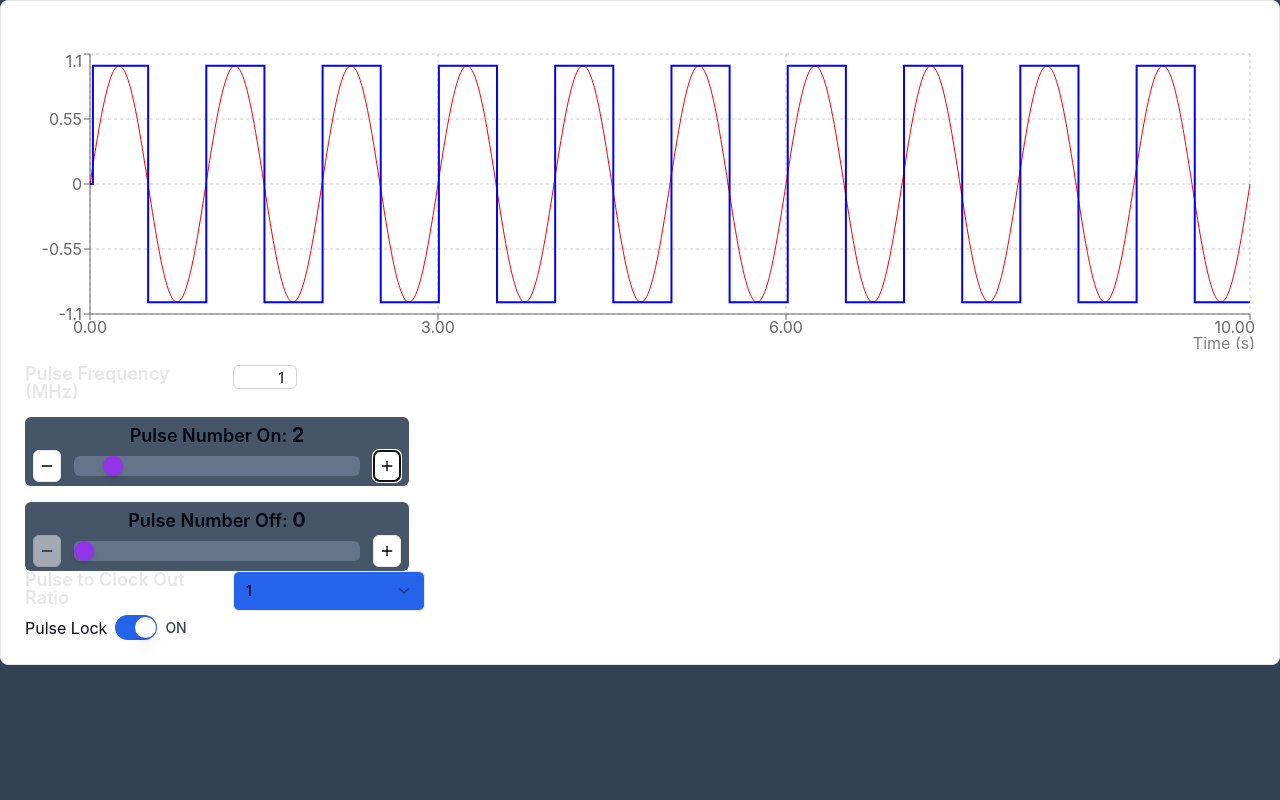
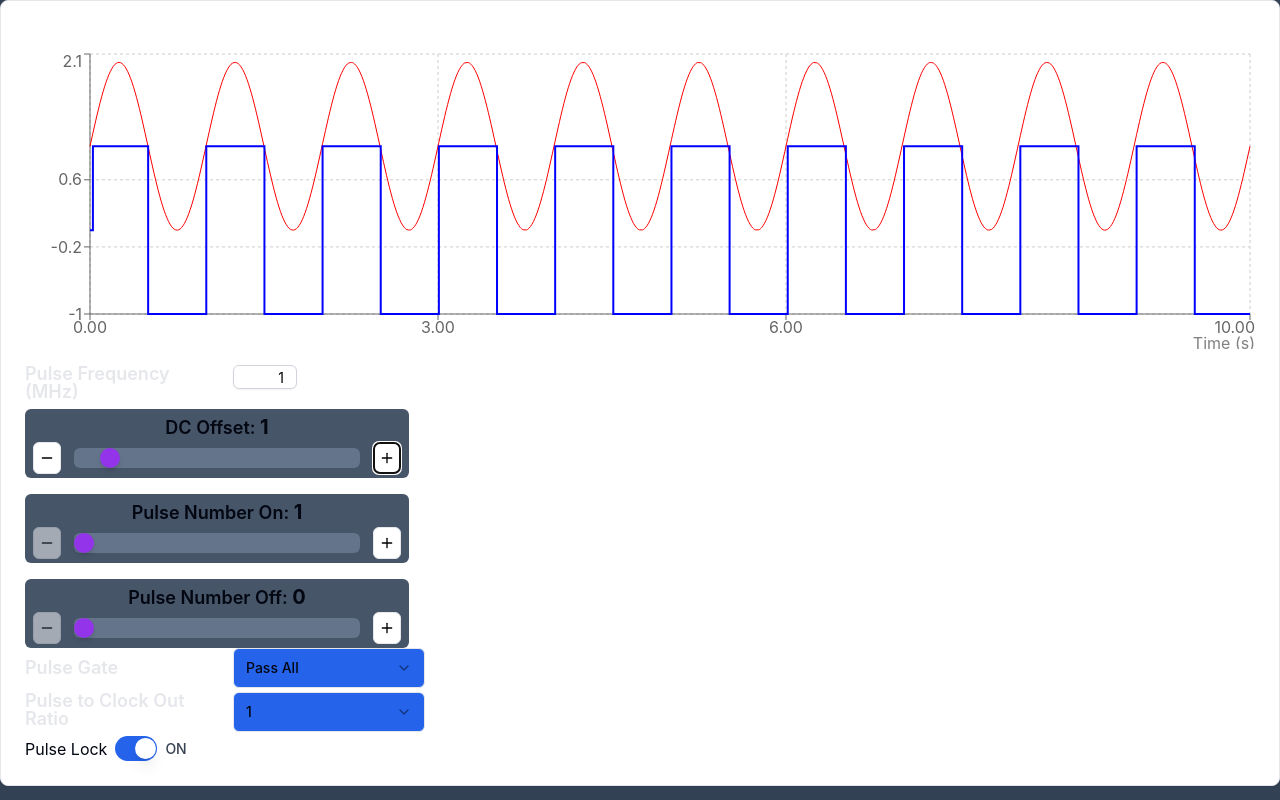
Before and after one commit to Willlasbury/labview, a React (Vite) app: page / in a window 1280 px wide. Both pictures are taken after a click on the button 387 px from the left and 466 px from the top of the page. Built offline with nearby package versions, Linux system fonts and the light colour scheme.

Commit message:
adjusted y axis of graph while toggling dcoffset

```diff
--- a/src/App.tsx
+++ b/src/App.tsx
@@ -22,6 +22,7 @@ function App() {
   const [pulseNumOff, setPulseNumOff] = useState<number>(0);
   const [pulseGate, setPulseGate] = useState<string>(constantData.pulseGate.array[0]);
   const [pulseClockRatio, setPulseClockRatio] = useState<number>(1);
+  const [dcOffset, setDcOffset] = useState(0);
 
   return (
     <>
@@ -31,6 +32,8 @@ function App() {
         setPulseFreq={setPulseFreq}
         pulseWidth={pulseWidth}
         setPulseWidth={setPulseWidth}
+        dcOffset={dcOffset}
+        setDcOffset={setDcOffset}
         pulseLock={pulseLock}
         setPulseLock={setPulseLock}
         pulseNumOn={pulseNumOn}
--- a/src/components/WaveFormGraph.tsx
+++ b/src/components/WaveFormGraph.tsx
@@ -20,6 +20,8 @@ interface WaveformWithClockProps {
   setPulseFreq: (pulseFreq: number) => void
   pulseLock: boolean
   setPulseLock: (bool: boolean) => void
+  dcOffset: number
+  setDcOffset: (num: number) => void
   pulseWidth: number
   setPulseWidth: (num: number) => void
   pulseNumOn: number
@@ -39,6 +41,8 @@ export default function WaveformWithClock({
   setPulseFreq,
   pulseLock,
   setPulseLock,
+  dcOffset,
+  setDcOffset,
   pulseNumOn,
   setPulseNumOn,
   pulseNumOff,
@@ -52,26 +56,21 @@ export default function WaveformWithClock({
   const [timeScale, setTimeScale] = useState(10)
   const [sineCycles, setSineCycles] = useState(0)
   const [squareCycles, setSquareCycles] = useState(0)
+  const [sineYPosition, setSineYPosition] = useState(0)
 
   const generateWaveform = useMemo(() => {
 
     return Array.from({ length: 400 }, (_, i) => {
       const x = (i / 399) * timeScale
 
-      const sinePatternLength = pulseNumOn + pulseNumOff
-      const sinePatternPosition = Math.floor(x * pulseFreq * pulseClockRatio) % sinePatternLength
-      const sineValue = sinePatternPosition < pulseNumOn
-        ? Math.sin(x * pulseFreq * pulseClockRatio * 2 * Math.PI)
-        : null
-
+      const sineValue = Math.sin(x * pulseFreq * pulseClockRatio * 2 * Math.PI) + dcOffset
       const squareValue = Math.sign(Math.sin(x * pulseFreq * 2 * Math.PI))
 
       return { x, sine: sineValue, square: squareValue }
     })
-  }, [pulseFreq, pulseNumOn, pulseNumOff, timeScale, sineCycles, squareCycles, pulseClockRatio])
+  }, [pulseFreq, pulseNumOn, pulseNumOff, timeScale, sineCycles, squareCycles, pulseClockRatio, dcOffset])
 
   const xAxisDomain = [0, timeScale]
-
 
 
 
@@ -93,8 +92,7 @@ export default function WaveformWithClock({
                 tickFormatter={(value) => value.toFixed(2)}
                 label={{ value: "Time (s)", position: "insideBottomRight", offset: -5 }}
               />
-              <YAxis domain={[-1.1, 1.1]} />
-              {/* <ReferenceLine y={0} stroke="hsl(var(--muted-foreground))" /> */}
+              <YAxis domain={[dcOffset - 1.1, dcOffset + 1.1]} />
               <Line
                 type="monotone"
                 dataKey="sine"
@@ -121,11 +119,11 @@ export default function WaveformWithClock({
         {/* CONTROLS */}
         <div className="space-y-2">
           <LabelInput title={"Pulse Frequency"} description="hello" unit="MHz" value={pulseFreq} setValue={setPulseFreq} />
-
+          <Counter title="DC Offset" value={dcOffset} setValue={setDcOffset} />
         </div>
         <Counter title={"Pulse Number On"} value={pulseNumOn} setValue={setPulseNumOn} min={1} />
         <Counter title={"Pulse Number Off"} value={pulseNumOff} setValue={setPulseNumOff} />
-        {/* <DropdownList title={"Pulse Gate"} description={'some text'} valueOptions={constantData.pulseGate.array} value={pulseGate} setValue={setPulseGate} /> */}
+        <DropdownList title={"Pulse Gate"} description={'some text'} valueOptions={constantData.pulseGate.array} defaultValue={pulseGate} setValue={setPulseGate} />
 
         <div className="space-y-2">
           <DropdownList title={"Pulse to Clock Out Ratio"} defaultValue={1} valueOptions={constantData.pulseClockOut.array} setValue={setPulseClockRatio} />
```
